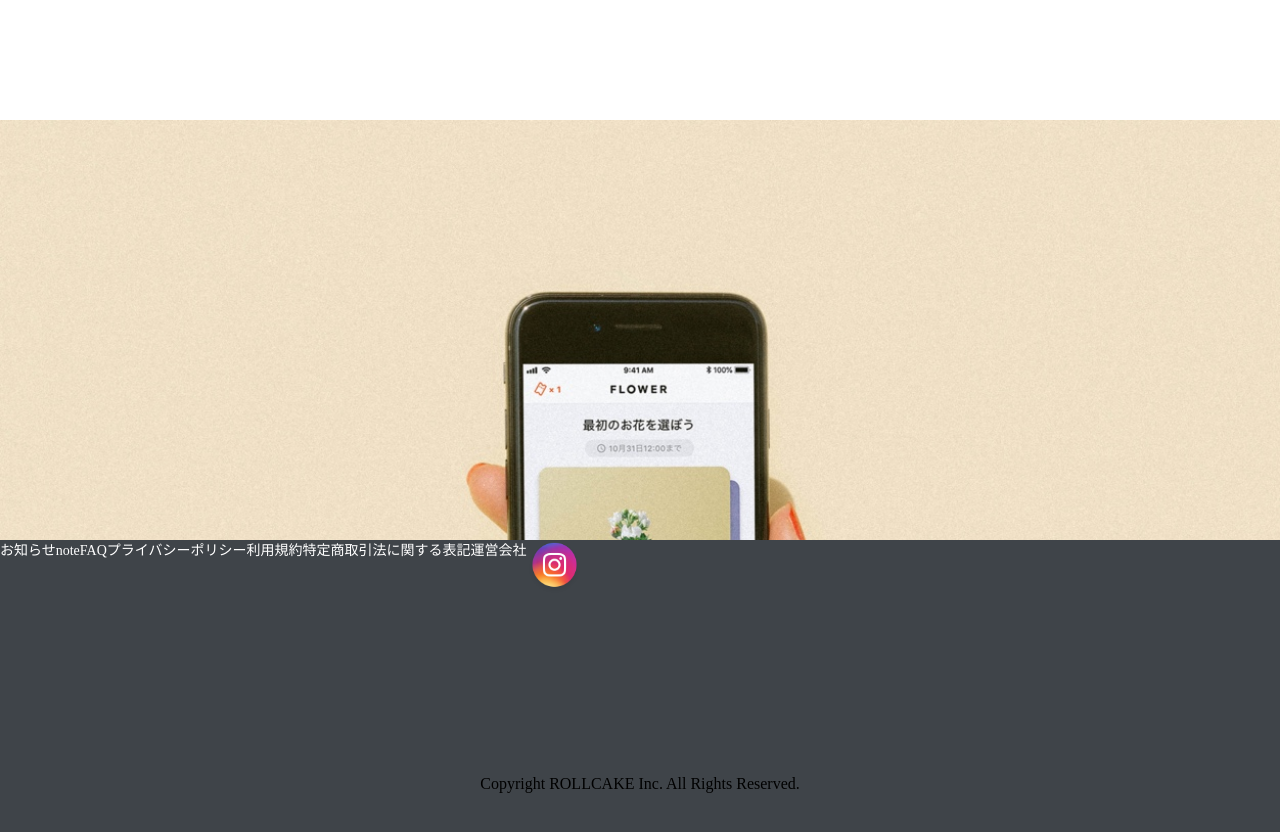
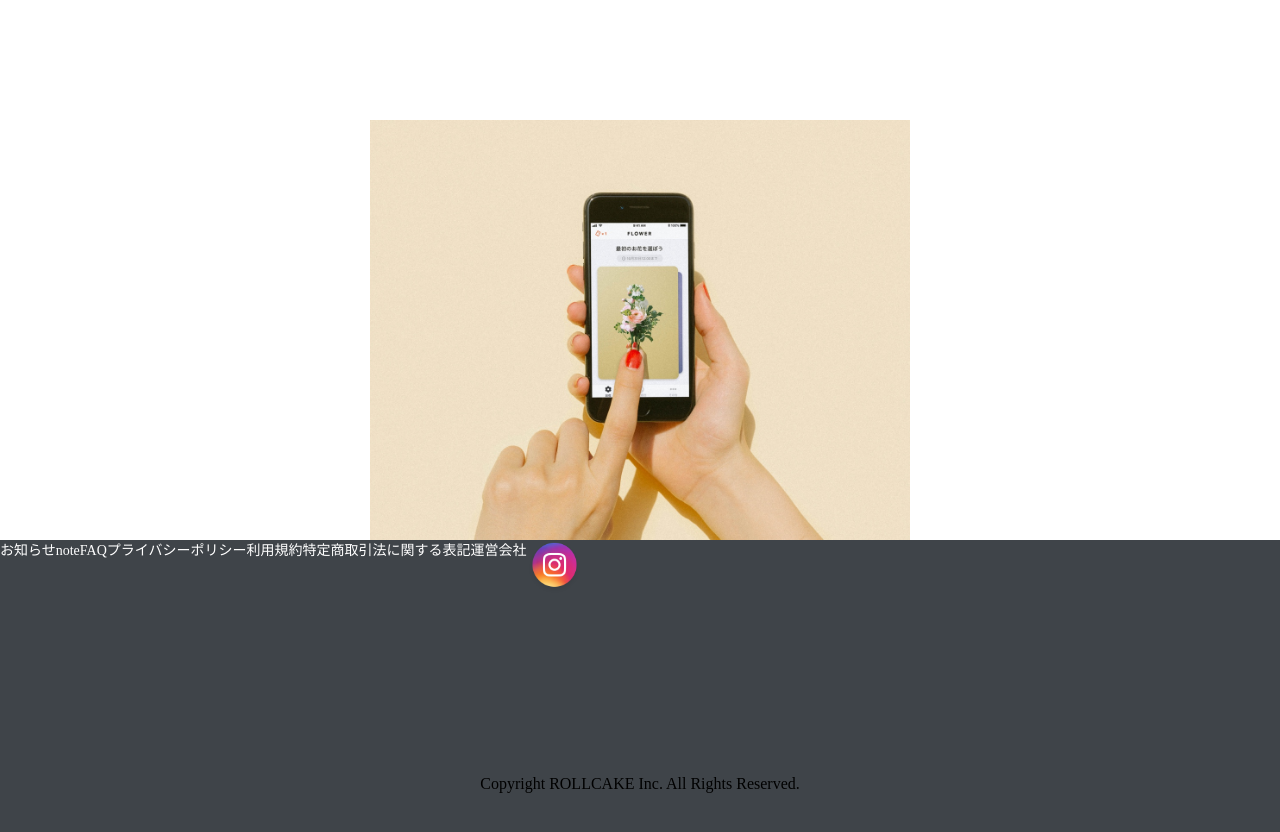
Before and after one commit to genkimita/mosya-flower, a plain HTML site: page index.html in a window 1280 px wide. Shown: the part 4040-4872 px from the top of the page. Drawn offline with Linux system fonts and the light colour scheme; files whose address does not match are found by name.

Commit message:
Update stylesheet.css

```diff
--- a/style/stylesheet.css
+++ b/style/stylesheet.css
@@ -395,9 +395,7 @@ img.order-pace-image {
   width:100%;
   height:420px;
   background-color:rgb(238, 224, 197);
-  background: url(https://raw.githubusercontent.com/genkimita/mosya-flower/master/image/atmosphere.jpg);
-  background-repeat: no-repeat;
-  background-size: cover;
+  background: url(https://raw.githubusercontent.com/genkimita/mosya-flower/master/image/atmosphere.jpg) center / auto 100% no-repeat;
 }
 
 
```
